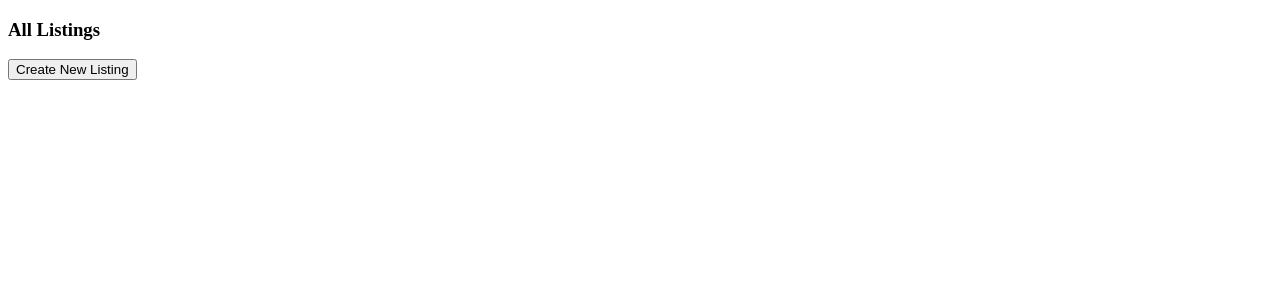
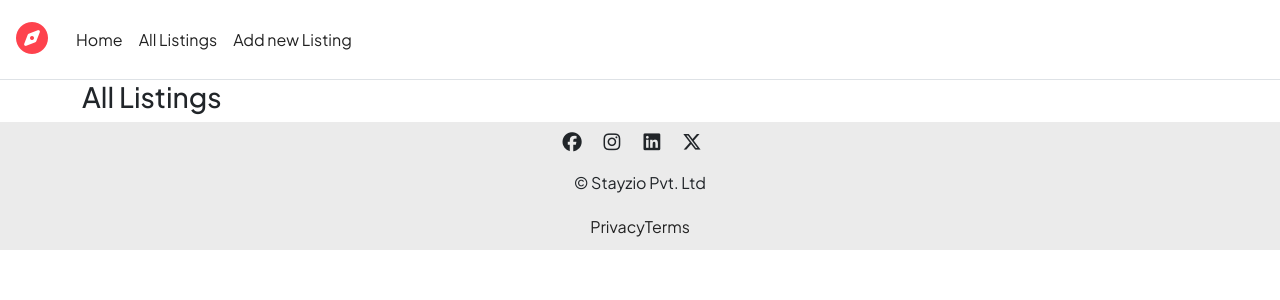
Before and after one commit to kaustubhk134/Stayzio-webApp, a Node server app: page /listings in a window 1280 px wide. Shown: the top 300 px of the page. Run offline with Node 20, Linux system fonts and the light colour scheme; data that the repository does not hold is empty; some libraries are stand-ins or nearby versions.

Commit message:
devloped ui

```diff
--- a/app.js
+++ b/app.js
@@ -6,6 +6,7 @@ const MONGO_URL = "mongodb://127.0.0.1:27017/wanderlust";
 const Listing = require("./models/listing.js");
 const path = require("path");
 const methodOverride = require("method-override");
+const ejsMate = require("ejs-mate");
 
 
 
@@ -25,6 +26,8 @@ app.set("views", path.join(__dirname, "views"));
 app.set("view engine", "ejs");
 app.use(express.urlencoded({extended: true}));
 app.use(methodOverride("_method"));
+app.engine('ejs', ejsMate);
+app.use(express.static(path.join(__dirname, "/public")));
 
 app.get("/", (req, res) => {
     res.send(`Hi, I am root`);
--- a/package.json
+++ b/package.json
@@ -10,6 +10,7 @@
   "license": "ISC",
   "dependencies": {
     "ejs": "^3.1.10",
+    "ejs-mate": "^4.0.0",
     "express": "^5.1.0",
     "method-override": "^3.0.0",
     "mongoose": "^8.17.0"
--- /dev/null
+++ b/public/css/style.css
@@ -0,0 +1,87 @@
+body {
+  font-family: "Plus Jakarta Sans", sans-serif !important;
+}
+
+/* Navbar */
+.navbar {
+    height: 5rem;
+    background-color: white;
+}
+
+.fa-compass {
+    color: #fe424d;
+    font-size: 2rem;
+}
+
+.nav-link {
+    color: #222222 !important;
+}
+
+/* Footer */
+.f-info-links a {
+    text-decoration: none;
+    color: #222222;
+}
+
+.f-info-links a:hover {
+    text-decoration: underline;
+}
+
+.f-info-links,
+.f-info-socials,
+.f-info-brand {
+    width: 100%;
+    /* vertical-align: middle; */
+    display: flex;
+    align-items: center;
+    justify-content: center;
+}
+
+.f-info-socials i {
+    margin-right: 1rem;
+    font-size: 1.2rem;
+}
+
+.f-info {
+    text-align: center;
+    height: 8rem;
+    background-color: #ebebeb;
+    display: flex;
+    flex-wrap: wrap;
+    justify-content: center;
+    align-items: space-evenly;
+}
+
+/* Cards */
+.card {
+    border: none !important;
+    margin-bottom: 2rem;
+}
+
+.card-img-top {
+    border-radius: 1rem !important;
+    width: 100% !important;
+    object-fit: cover !important;
+}
+
+.card-body {
+    padding: 0 !important;
+}
+
+.card-text {
+    font-weight: 400 !important;
+}
+
+.listing-link {
+    text-decoration: none;
+}
+
+/* Card Effect */
+.card-img-overlay {
+    opacity: 0;
+}
+
+.card-img-overlay:hover {
+    opacity: 0.2;
+    background-color: white;
+}
--- /dev/null
+++ b/views/includes/footer.ejs
@@ -0,0 +1,15 @@
+<footer>
+    <div class="f-info">
+        <div class="f-info-socials">
+            <i class="fa-brands fa-facebook"></i>
+            <i class="fa-brands fa-instagram"></i>
+            <i class="fa-brands fa-linkedin"></i>
+            <i class="fa-brands fa-x-twitter"></i>
+        </div>
+        <div class="f-info-brand"> &copy; Stayzio Pvt. Ltd</div>
+        <div class="f-info-links">
+            <a href="/privacy">Privacy</a>
+            <a href="/terms">Terms</a>
+        </div>
+    </div>
+</footer>
--- /dev/null
+++ b/views/includes/navbar.ejs
@@ -0,0 +1,17 @@
+
+<nav class="navbar navbar-expand-md bg-body-light border-bottom sticky-top">
+  <div class="container-fluid">
+    <a class="navbar-brand" href="/"><i class="fa-solid fa-compass"></i></a>
+    <button class="navbar-toggler" type="button" data-bs-toggle="collapse" data-bs-target="#navbarNavAltMarkup">
+      <span class="navbar-toggler-icon"></span>
+    </button>
+    <div class="collapse navbar-collapse" id="navbarNavAltMarkup">
+      <div class="navbar-nav">
+        <a class="nav-link" href="/">Home</a>
+        <a class="nav-link" href="/listings">All Listings</a>
+        <a class="nav-link" href="/listings/new">Add new Listing</a>
+        <!-- <a class="nav-link disabled" aria-disabled="true">Disabled</a> -->
+      </div>
+    </div>
+  </div>
+</nav>
--- /dev/null
+++ b/views/layouts/boilerplate.ejs
@@ -0,0 +1,30 @@
+<!DOCTYPE html>
+<html lang="en">
+<head>
+    <meta charset="UTF-8">
+    <meta name="viewport" content="width=device-width, initial-scale=1.0">
+    <title>WanderLust</title>
+    <link rel="stylesheet" href="/css/style.css">
+    <link href="https://cdn.jsdelivr.net/npm/bootstrap@5.3.7/dist/css/bootstrap.min.css"
+        rel="stylesheet"
+        integrity="sha384-LN+7fdVzj6u52u30Kp6M/trliBMCMKTyK833zpbD+pXdCLuTusPj697FH4R/5mcr"
+        crossorigin="anonymous"
+    >
+    <link rel="stylesheet" href="https://cdnjs.cloudflare.com/ajax/libs/font-awesome/7.0.0/css/all.min.css" integrity="sha512-DxV+EoADOkOygM4IR9yXP8Sb2qwgidEmeqAEmDKIOfPRQZOWbXCzLC6vjbZyy0vPisbH2SyW27+ddLVCN+OMzQ==" crossorigin="anonymous" referrerpolicy="no-referrer" />
+    <link rel="preconnect" href="https://fonts.googleapis.com">
+    <link rel="preconnect" href="https://fonts.gstatic.com" crossorigin>
+    <link href="https://fonts.googleapis.com/css2?family=Plus+Jakarta+Sans:ital,wght@0,200..800;1,200..800&display=swap" rel="stylesheet">
+</head>
+<body>
+    <%- include("../includes/navbar.ejs") %>
+
+    <div class="container"><%- body %></div>
+
+    <%- include("../includes/footer.ejs") %>
+
+    <script src="https://cdn.jsdelivr.net/npm/bootstrap@5.3.7/dist/js/bootstrap.bundle.min.js"
+        integrity="sha384-ndDqU0Gzau9qJ1lfW4pNLlhNTkCfHzAVBReH9diLvGRem5+R9g2FzA8ZGN954O5Q"
+        crossorigin="anonymous">
+    </script>
+</body>
+</html>
--- a/views/listings/index.ejs
+++ b/views/listings/index.ejs
@@ -1,3 +1,6 @@
+<% layout("/layouts/boilerplate") %>
+
+<!--
 <!DOCTYPE html>
 <html lang="en">
 <head>
@@ -5,15 +8,32 @@
     <meta name="viewport" content="width=device-width, initial-scale=1.0">
     <title>WanderLust</title>
 </head>
+-->
+
 <body>
     <h3>All Listings</h3>
+
+    <!--
     <form method="GET" action="/listings/new">
         <button>Create New Listing</button>
     </form>
-    <ul>
-        <%for (listings of allListings){ %>
-            <li><a href="/listings/<%= listings._id %>"> <%= listings.title %> </a></li>
+    -->
+
+    <div class="row row-cols-lg-3 row-cols-md-2 row-cols-sm-1">
+        <% for (listing of allListings) { %>
+            <a href="/listings/<%= listing._id %>" class="listing-link">
+                <div class="card col">
+                    <img src="<%= listing.image %>" class="card-img-top" alt="listing_image" style="height: 20rem;">
+                    <div class="card-img-overlay"></div>
+                    <div class="card-body">
+                        <!-- <h5 class="card-title">Card title</h5> -->
+                        <p class="card-text">
+                            <b><br><%= listing.title %> <br></b>
+                            &#x20B9; <%= listing.price.toLocaleString("en-IN") %> / night
+                        </p>
+                    </div>
+                </div>
+            </a>
         <% } %>
-    </ul>
+    </div>
 </body>
-</html>
```
Also changed, not shown: views/listings/edit.ejs (+5 -3 lines), views/listings/new.ejs (+5 -3 lines), views/listings/show.ejs (+5 -3 lines), 1 other file.
